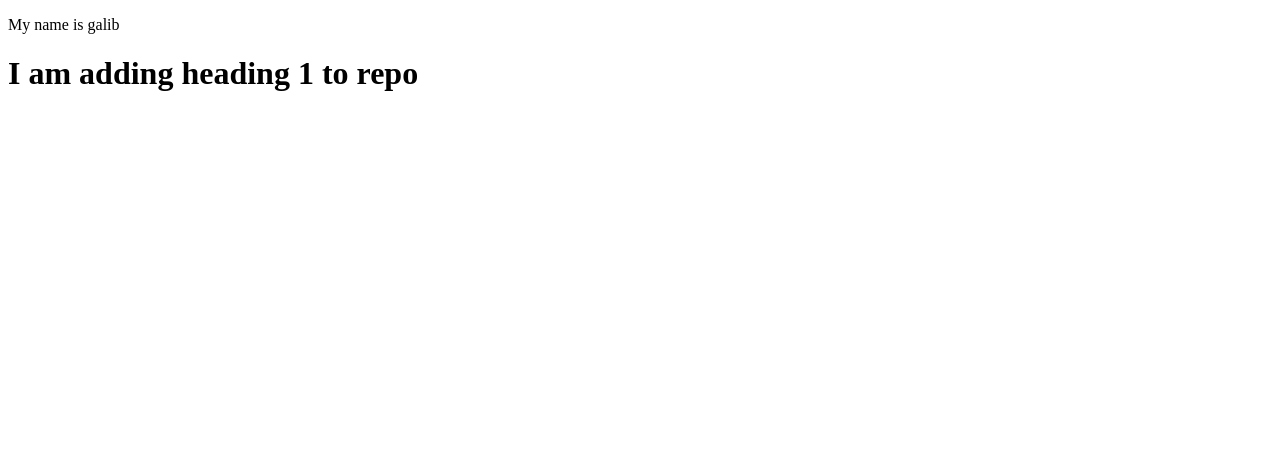
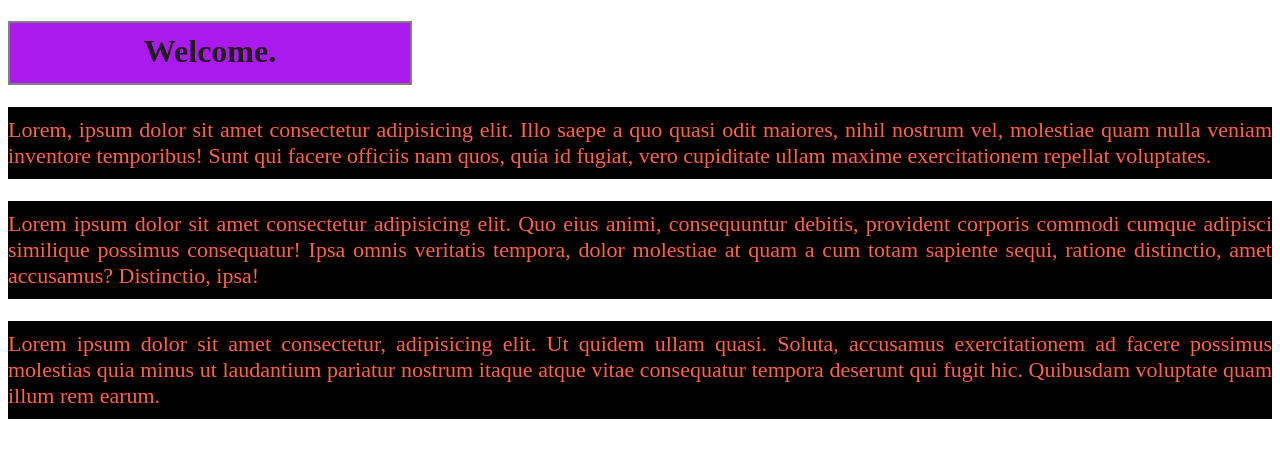
Before and after one commit to galibyamin/everything-, a plain HTML site: page index.html in a window 1280 px wide. Drawn offline with Linux system fonts and the light colour scheme.

Commit message:
adding css

```diff
--- a/index.html
+++ b/index.html
@@ -4,9 +4,15 @@
     <meta charset="UTF-8">
     <meta name="viewport" content="width=device-width, initial-scale=1.0">
     <title>Document</title>
+    <link rel="stylesheet" href="style.css">
 </head>
 <body>
-    <p>My name is galib</p>
-    <h1>I am adding heading 1 to repo</h1>
+    <h1>Welcome.</h1>
+
+    <p>Lorem, ipsum dolor sit amet consectetur adipisicing elit. Illo saepe a quo quasi odit maiores, nihil nostrum vel, molestiae quam nulla veniam inventore temporibus! Sunt qui facere officiis nam quos, quia id fugiat, vero cupiditate ullam maxime exercitationem repellat voluptates.</p>
+
+    <p>Lorem ipsum dolor sit amet consectetur adipisicing elit. Quo eius animi, consequuntur debitis, provident corporis commodi cumque adipisci similique possimus consequatur! Ipsa omnis veritatis tempora, dolor molestiae at quam a cum totam sapiente sequi, ratione distinctio, amet accusamus? Distinctio, ipsa!</p>
+
+    <p>Lorem ipsum dolor sit amet consectetur, adipisicing elit. Ut quidem ullam quasi. Soluta, accusamus exercitationem ad facere possimus molestias quia minus ut laudantium pariatur nostrum itaque atque vitae consequatur tempora deserunt qui fugit hic. Quibusdam voluptate quam illum rem earum.</p>
 </body>
 </html>
--- /dev/null
+++ b/style.css
@@ -0,0 +1,22 @@
+
+p{
+    color: tomato;
+    font-size: 22px;
+    font-family: 'Times New Roman', Times, serif;
+    background-color: black;
+    text-align: center;
+    text-align: justify;
+    padding-top: 10px;
+    padding-bottom: 10px;
+}
+h1{
+    color: rgb(34, 28, 28);
+    height: 50px;
+    width: 400px;
+    background-color: rgb(170, 25, 238);
+    justify-content: center;
+    text-align: center;
+    padding-top: 10px;
+    border: 2px solid gray;
+
+}
```
